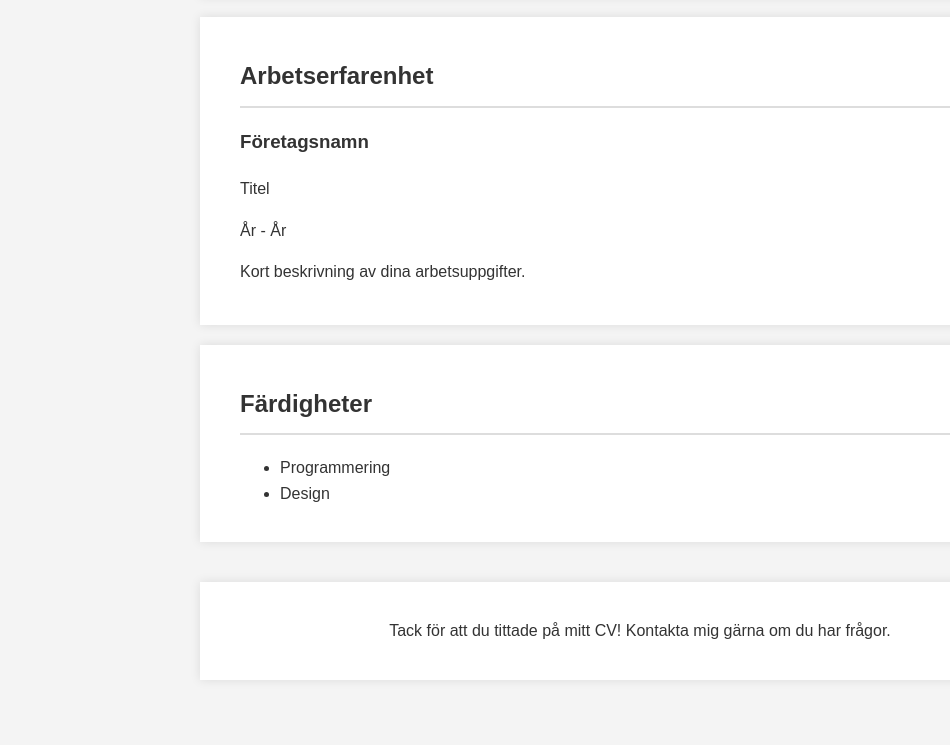
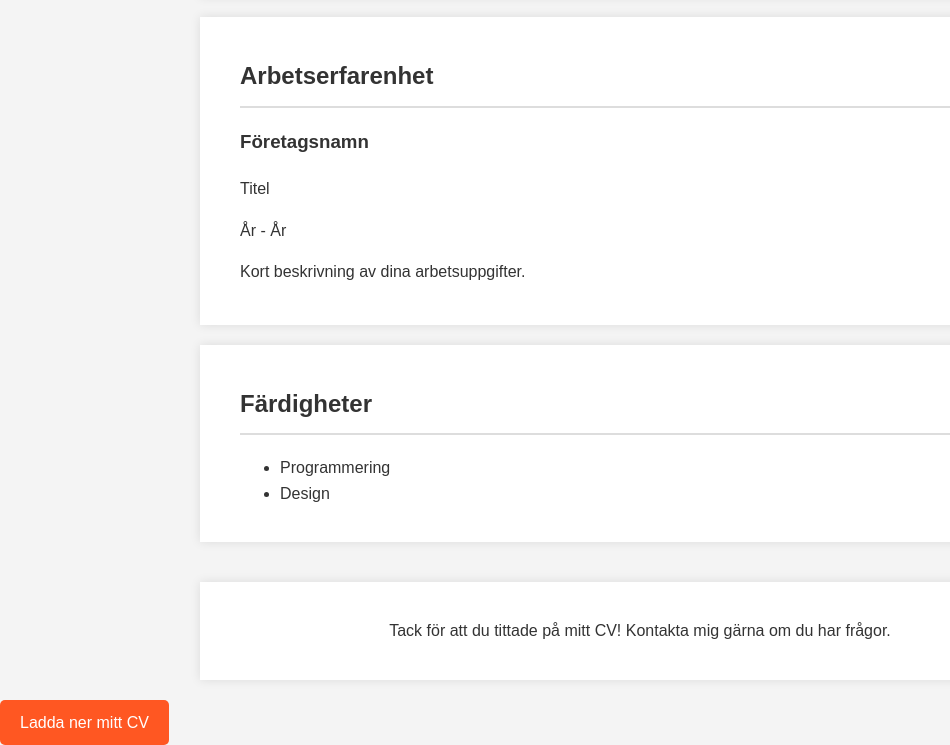
Before and after one commit to Jeppeboyboy/helloGit, a plain HTML site: page index.html in a window 1280 px wide. Shown: the part 694-1439 px from the top of the page, without its empty margins (0-950 px from the left). Before the commit the page ends 1394 px from the top, so only its background shows below. Drawn offline with Linux system fonts and the light colour scheme.

Commit message:
added CTA HTML

```diff
--- a/index.html
+++ b/index.html
@@ -56,6 +56,7 @@
     <footer>
         <p>Tack för att du tittade på mitt CV! Kontakta mig gärna om du har frågor.</p>
     </footer>
+ <a href="#" class="button">Ladda ner mitt CV</a>
 
 </body>
 
```
